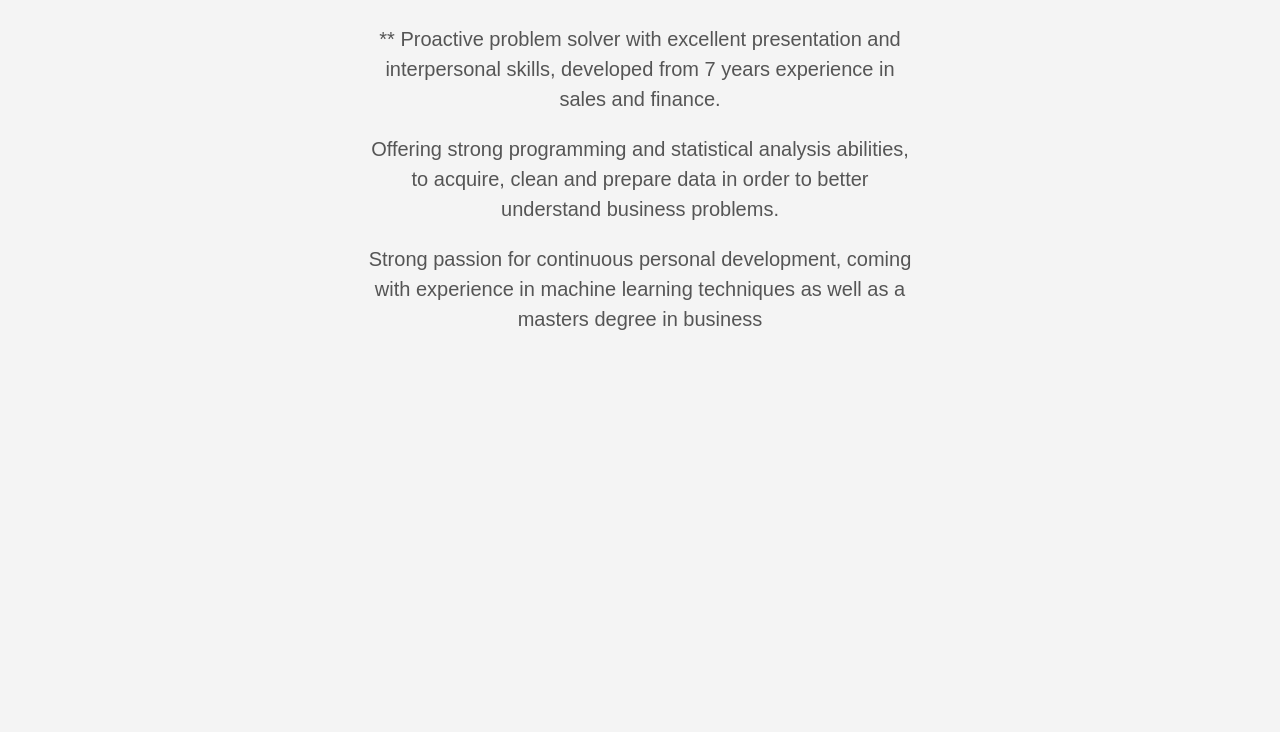
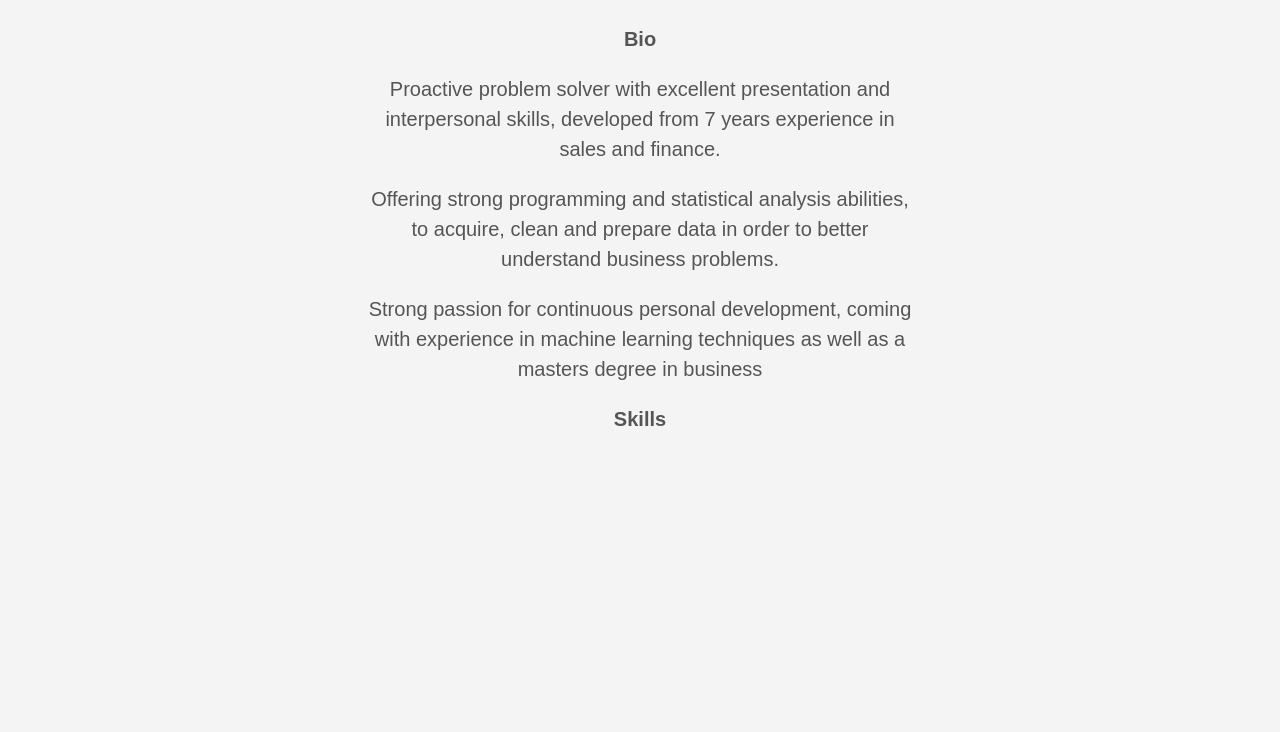
Before and after one commit to AdamBlomfield/My_Portfolio_Website2, a plain HTML site: page about/index.html in a window 1280 px wide. Shown: the part 1006-1738 px from the top of the page. Drawn offline with Linux system fonts and the light colour scheme.

Commit message:
update About Me page

```diff
--- a/about/index.html
+++ b/about/index.html
@@ -165,10 +165,11 @@
         </figcaption>
 </figure>
 
-<p>**
-Proactive problem solver with excellent presentation and interpersonal skills, developed from 7 years experience in sales and finance.</p>
+<p><strong>Bio</strong></p>
+<p>Proactive problem solver with excellent presentation and interpersonal skills, developed from 7 years experience in sales and finance.</p>
 <p>Offering strong programming and statistical analysis abilities, to acquire, clean and prepare data in order to better understand business problems.</p>
 <p>Strong passion for continuous personal development, coming with experience in machine learning techniques as well as a masters degree in business</p>
+<p><strong>Skills</strong></p>
 </section>
     <section class="flex-ns flex-wrap justify-around mt5">
 
```
